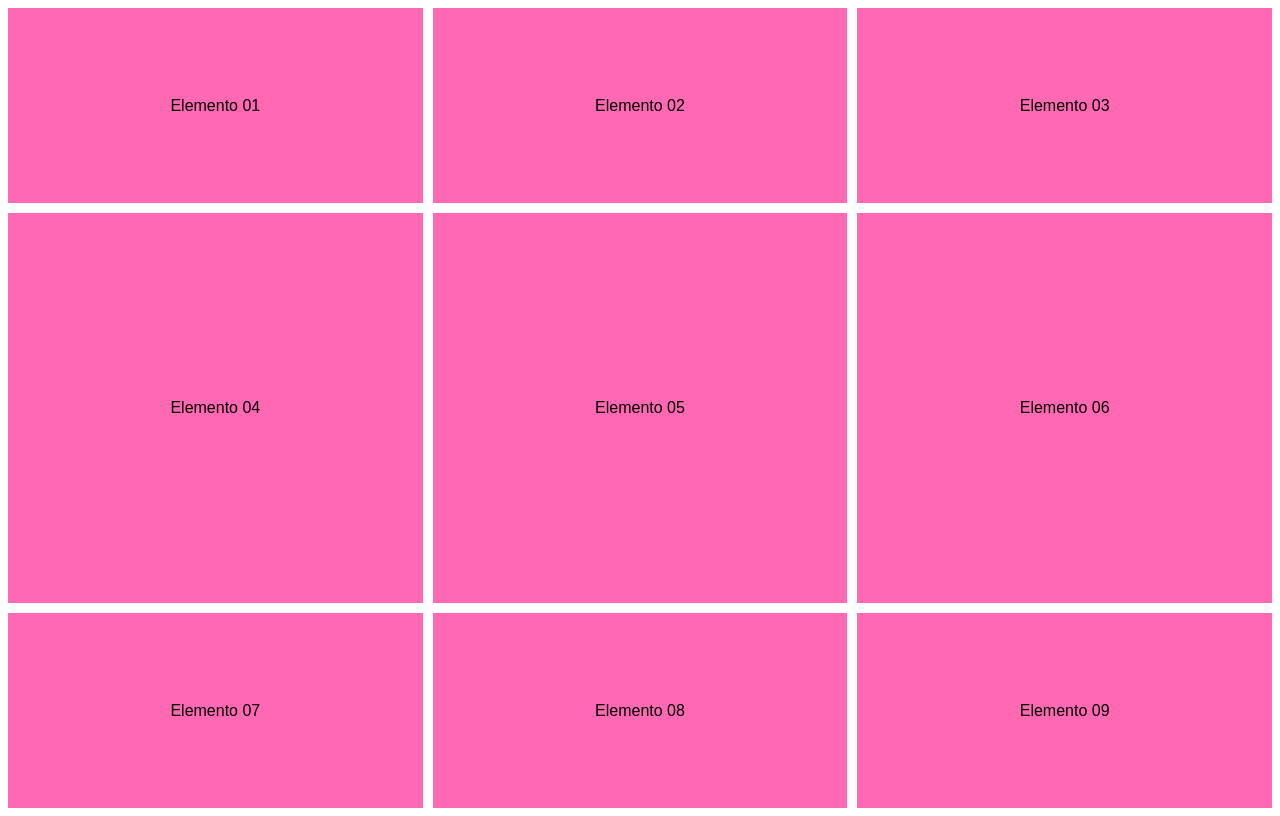
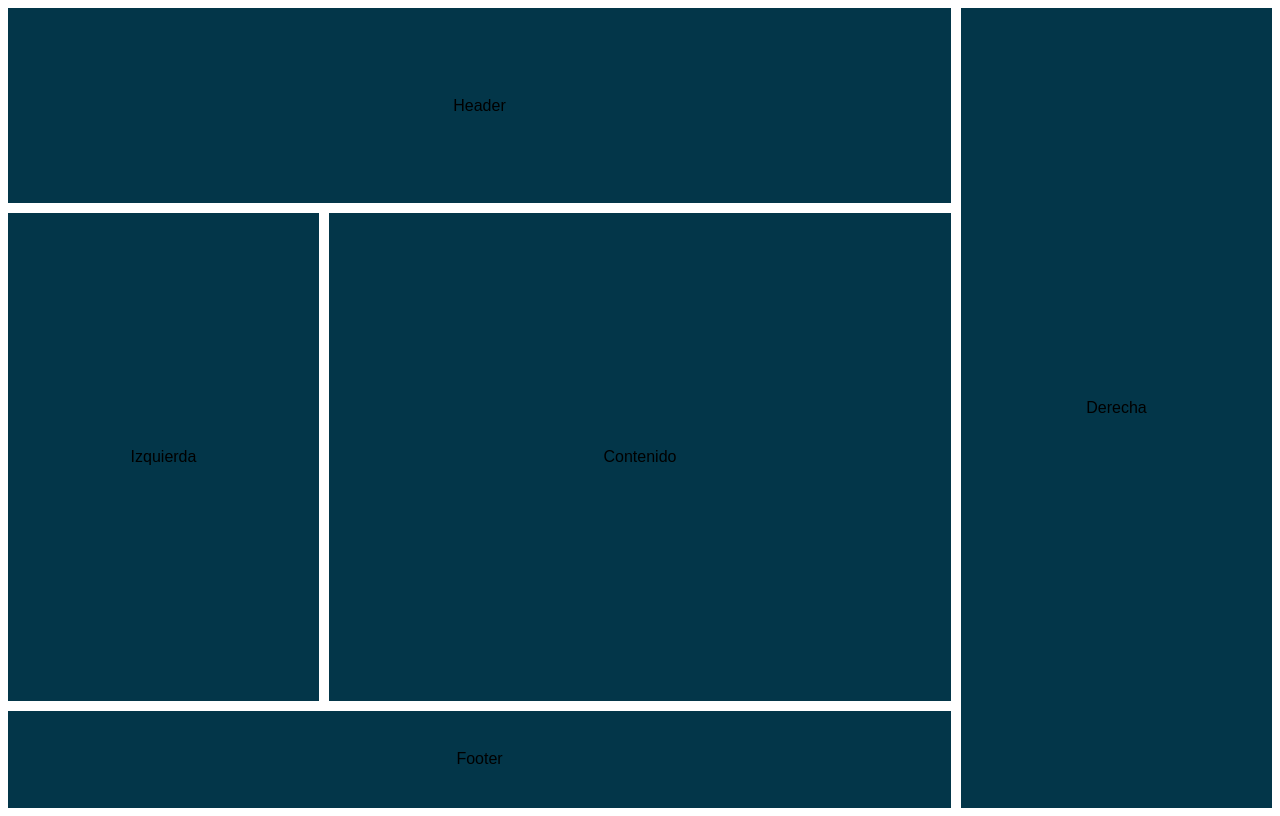
Before and after one commit to pymelea/css-grid, a plain HTML site: page index6.html in a window 1280 px wide. Drawn offline with Linux system fonts and the light colour scheme.

Commit message:
class 7 the css-grid with area distribuction

```diff
--- /dev/null
+++ b/css/main6.css
@@ -0,0 +1,56 @@
+main {
+    display: grid;
+    font-family: sans-serif;
+    height: 100vh;
+    grid-gap: 10px;
+
+    /*    Especificar posición de las áreas*/
+    grid-template-areas:
+            "header"
+            "izquierda"
+            "contenido"
+            "derecha"
+            "footer";
+}
+
+main > * {
+    background-color: #033649;
+    display: flex;
+    justify-content: center;
+    align-items: center;
+}
+
+@media (min-width: 500px) {
+    main {
+        grid-template-areas:
+                "header header derecha"
+                /*"header header header"*/
+                "izquierda contenido derecha"
+                /*"footer footer .";*/
+                /*"footer footer footer";*/
+                "footer footer derecha";
+        grid-template-columns: 1fr 2fr 1fr;
+        grid-template-rows: 2fr 5fr 1fr;
+    }
+}
+
+/* Nombrar las áreas*/
+header {
+    grid-area: header;
+}
+
+aside:first-of-type {
+    grid-area: izquierda;
+}
+
+article {
+    grid-area: contenido;
+}
+
+aside:last-of-type {
+    grid-area: derecha;
+}
+
+footer {
+    grid-area: footer;
+}
--- a/index6.html
+++ b/index6.html
@@ -3,19 +3,15 @@
 <head>
     <meta charset="UTF-8">
     <title>GRID</title>
-    <link rel="stylesheet" href="css/main5.css">
+    <link rel="stylesheet" href="css/main6.css">
 </head>
 <body>
 <main>
-    <div>Elemento 01</div>
-    <div>Elemento 02</div>
-    <div>Elemento 03</div>
-    <div>Elemento 04</div>
-    <div>Elemento 05</div>
-    <div>Elemento 06</div>
-    <div>Elemento 07</div>
-    <div>Elemento 08</div>
-    <div>Elemento 09</div>
+    <header>Header</header>
+    <aside>Izquierda</aside>
+    <article>Contenido</article>
+    <aside>Derecha</aside>
+    <footer>Footer</footer>
 </main>
 </body>
 </html>
```
Also changed, not shown: index5.html (added, +21 -0 lines).
